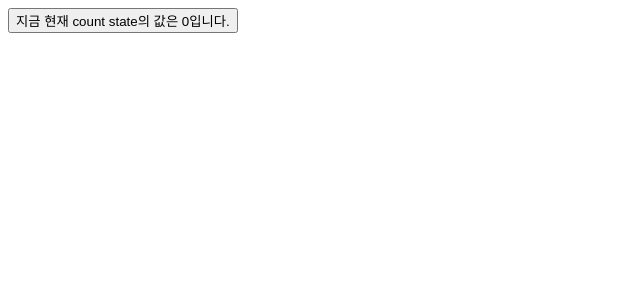
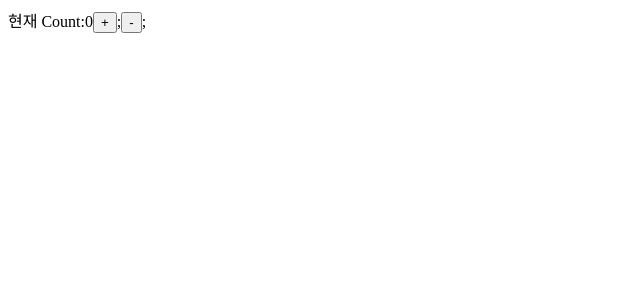
Before and after one commit to bbo22222/react-01-todo, a React (Vite) app: page / in a window 1280 px wide. Shown: the top 300 px of the page, without its empty margins (0-640 px from the left). Built offline with nearby package versions, Linux system fonts and the light colour scheme.

Commit message:
+와 -기능 버튼으로 변경

```diff
--- a/src/App.jsx
+++ b/src/App.jsx
@@ -1,23 +1,19 @@
 import {useState} from "react";
 
 function App(){
-    //useState()리액트 훅
-    //react가 이 컴포넌트가 화면에 떠 있는 동안 유지하며 감시하는 특수 변수를 만들어내는 훅
-    //매개변수로서 useState(초기값)
-    //그렇게 해서  array를 리턴하는데 그 모양은 [state변수, state 변수를 바꿀 수 있는 함수]
    const[count, setCount] =useState(0);
 
-   //사용자가 버튼을 클릭하는 순간, count에 현재값+1 하는 계산을 시켜야 됨
+    return (
 
-    function addCount(){
-        setCount(count + 1);
-        //리턴이 필요없음. 왜?=> count의 값을 이 함수는 바꿔줄 것이고,
-        //count는 state이므로, 값만 바뀌면 리액트가 알아서 화면을 다시 그릴거니까.
-    }
+        <div>
+            현재 Count:{count}
+             <button onClick={()=>setCount(count + 1)}>+</button>;
+             <button onClick={()=>setCount(count - 1)}>-</button>;
+        </div>
 
-    return <button onClick={addCount}>지금 현재 count state의 값은 {count}입니다.</button>;
-    //어떠한 태그든지, onClick이라는 속성을 사용할 수 있고
-    //말 그대로 " 이 태그가 클릭되는 순간" 집어넣은 함수가 실행됨
+    );
+
+
 }
 
 export default App;
```
